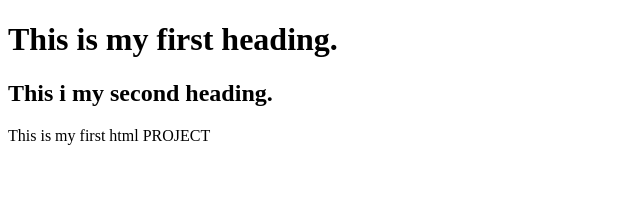
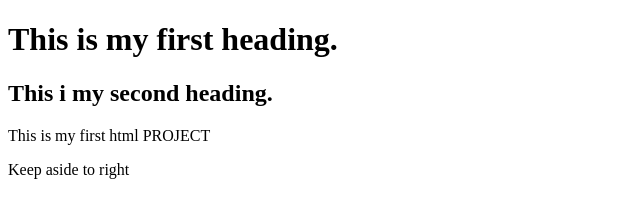
Before and after one commit to bhimkoiala/html_test, a plain HTML site: page index.html in a window 1280 px wide. Shown: the whole page, without its empty margins (0-640 px from the left). Drawn offline with Linux system fonts and the light colour scheme.

Commit message:
Update index.html

```diff
--- a/index.html
+++ b/index.html
@@ -9,5 +9,6 @@
     <h1>This is my first heading.</h1>
     <h2>This i my second heading.</h2>
     <p>This is my first html PROJECT</p>
+    <aside>Keep aside to right</aside>
 </body>
 </html>
```
